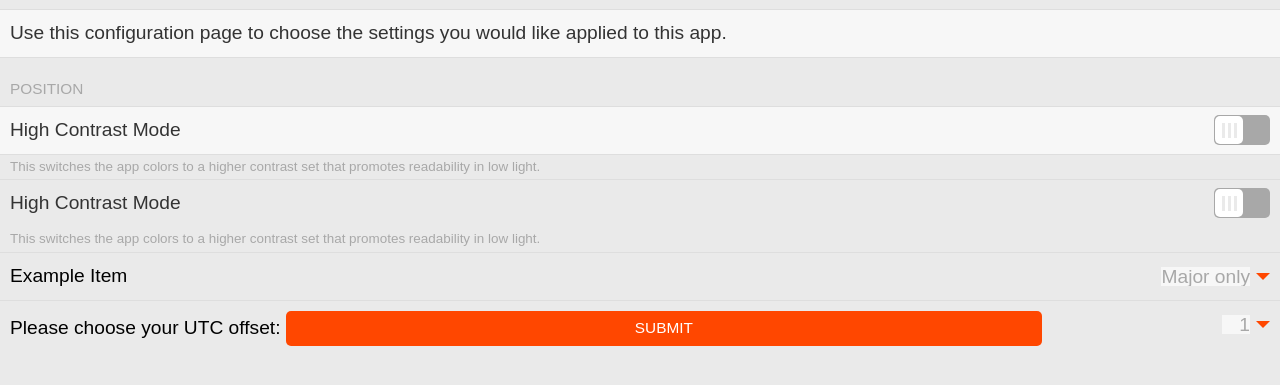
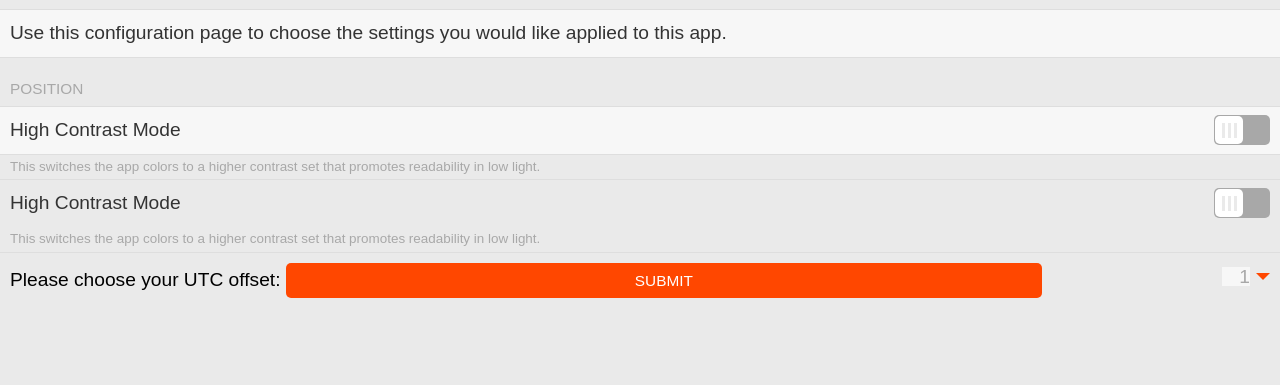
Before and after one commit to Sichroteph/Ruler-Weather, a plain HTML site: page index.html in a window 1280 px wide. Shown: the part 63-448 px from the top of the page. Drawn offline with Linux system fonts and the light colour scheme.

Commit message:
Update index.html

```diff
--- a/index.html
+++ b/index.html
@@ -48,14 +48,7 @@
         This switches the app colors to a higher contrast set that promotes readability in low light.
       </div>
 
-    <label class="item">
-      Example Item
-      <select name="select-1" dir='rtl' class="item-select">
-        <option class="item-select-option">Both</option>
-        <option class="item-select-option" selected>Major only</option>
-        <option class="item-select-option">Minor only</option>
-      </select>
-    </label>
+
 
         <label class="item">
           Please choose your UTC offset:
```
